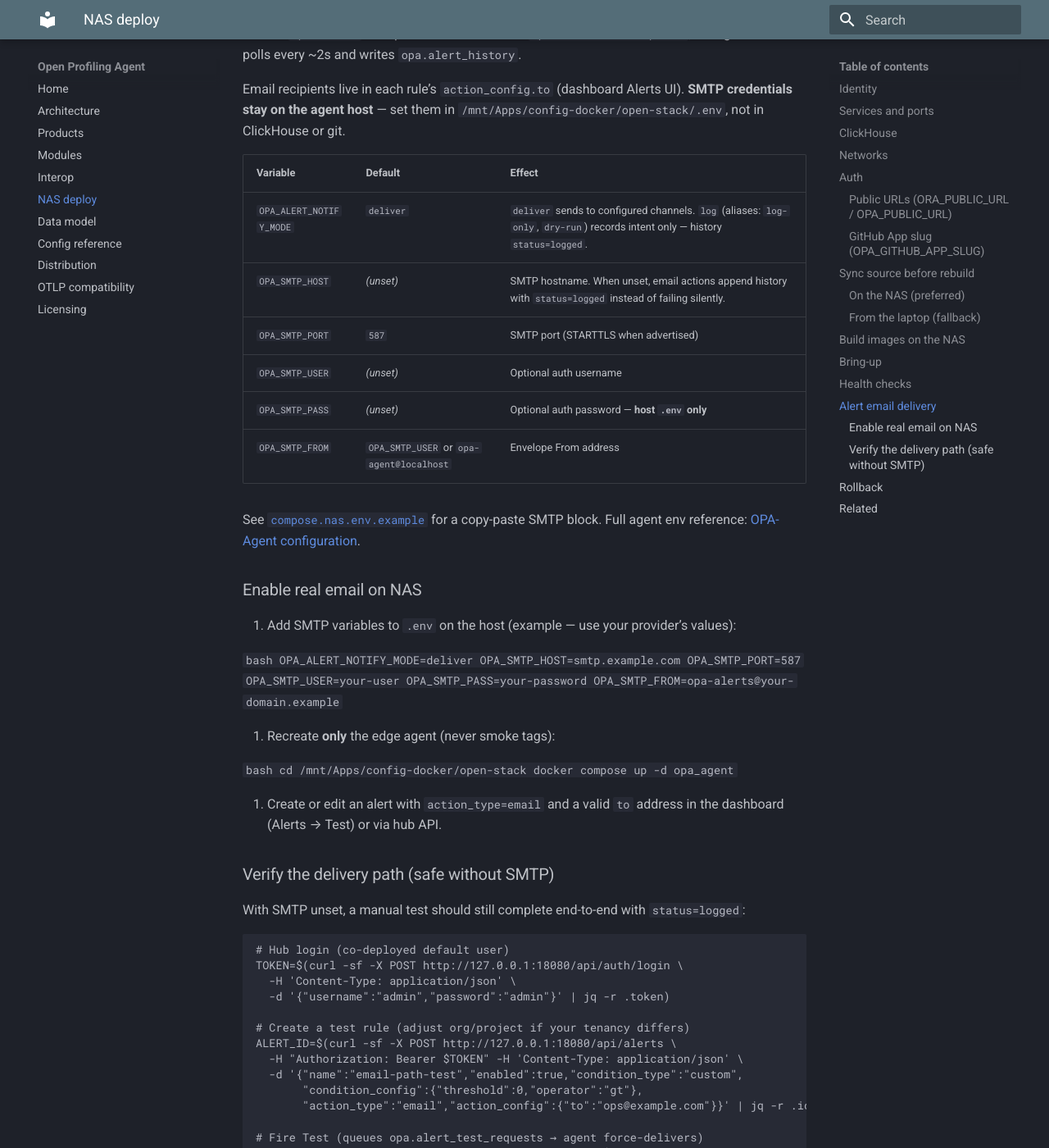
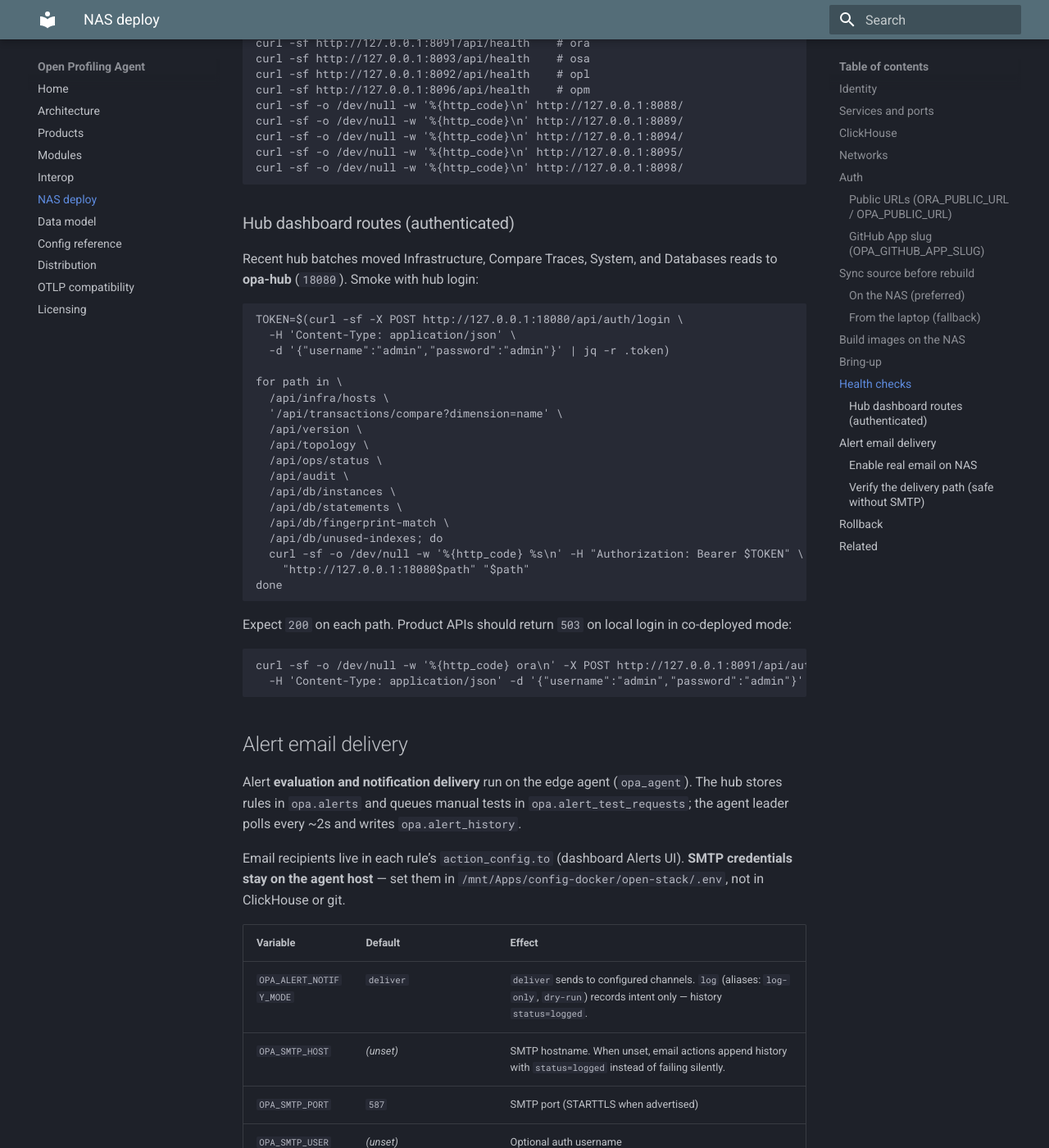
Before and after one commit to TheGrimmChester/OPA-Stack, an MkDocs documentation site: the page built from docs/nas-deploy.md, in a window 1280 px wide and 1400 px high, scrolled down 5110 px. Shown: the whole window at 82% size. Built offline with MkDocs 1.6.1 and Material for MkDocs 9.7.7, drawn with Linux system fonts in a browser that asks for light colours; some of the changed text lies outside the part shown.

Commit message:
Docs: NAS production behavior for sync, hub routes, and peers
Document verified NAS endpoints and recent production fixes: sync-nas-src
workflow, ORA legacy connector backfill, OPM git runtime for task jobs,
hub-owned dashboard routes (batches 2–3), and expanded hub-auth checks.

````diff
--- a/docs/nas-deploy.md
+++ b/docs/nas-deploy.md
@@ -48,6 +48,8 @@
 
 Pre-split review/security/perf tables that still live under database `opa` are left in place. New ORA/OSA/OPL writes go to their own databases. No destructive table moves are performed by this stack rename.
 
+**ORA GitHub connectors:** legacy rows may exist only in `opa.connectors`. On boot, `ora-api:nas` backfills missing connector rows into `ora.connectors` so OPM peer clone-credentials survive restart. Check `ora-api` logs for `legacy backfill` after recreate; no manual SQL is required.
+
 ## Networks
 
 - `open_internal` — stack-private bridge
@@ -57,16 +59,20 @@
 
 Co-deployed mode: shared `JWT_SECRET`, `AUTH_MODE=codeployed`, and `OPA_AUTH_REQUIRED=1` on **hub, ora-api, osa-api, opl-api, and opm-api**. Peers set `PEER_OPA_URL=http://hub:8080`. Hub issues user JWTs; product APIs validate them. Product-local `/api/auth/login` returns `503` in co-deployed mode.
 
-**Dashboard login:** ora-dashboard (`8089`), osa-dashboard (`8094`), opl-dashboard (`8095`), and opm-dashboard (`8098`) expose a same-origin **`/hub-auth/`** proxy to `hub:8080`. Browsers sign in via `/hub-auth/api/auth/login`; product API `/api/auth/login` stays disabled. Verify with:
+**Dashboard login:** ora-dashboard (`8089`), osa-dashboard (`8094`), opl-dashboard (`8095`), and opm-dashboard (`8098`) expose a same-origin **`/hub-auth/`** proxy to `hub:8080`. Browsers sign in via `/hub-auth/api/auth/login`; product API `/api/auth/login` stays disabled (`503`). Verify with:
 
 ```bash
-curl -sf http://127.0.0.1:8094/hub-auth/api/auth/status   # issuer opa-hub
-curl -sf http://127.0.0.1:8095/hub-auth/api/auth/status
+for port in 8089 8094 8095 8098; do
+  curl -sf "http://127.0.0.1:$port/hub-auth/api/auth/status" | jq -r .issuer   # opa-hub
+done
+curl -sf -X POST http://127.0.0.1:8098/hub-auth/api/auth/login \
+  -H 'Content-Type: application/json' \
+  -d '{"username":"admin","password":"admin"}' | jq -r .token
 ```
 
 Set **`OPEN_SERVICE_JWT_SECRET`** to a second secret (≥32 bytes), **distinct from** `JWT_SECRET`. Do not reuse the user JWT secret for service-to-service mint/validate. Compose passes it through without falling back to `JWT_SECRET`. After rotating the service secret, recreate **hub, ora-api, osa-api, opl-api, and opm-api** so all peers share the new value.
 
-OPM/OSA GitHub targets: `opm-api` and `osa-api` use `PEER_OPA_URL` (org directory) and `PEER_ORA_URL` (connectors / clone credentials). Configure GitHub App or PAT on **ora-api** (`OPA_GITHUB_APP_*`, `OPA_CONNECTOR_SECRET`). After image upgrades, redeploy `opa-hub`, `ora-api`, `opm-api`, `opm-dashboard`, `osa-api`, and `osa-dashboard` (`*:nas` tags only).
+OPM/OSA GitHub targets: `opm-api` and `osa-api` use `PEER_OPA_URL` (org directory) and `PEER_ORA_URL` (connectors / clone credentials). Configure GitHub App or PAT on **ora-api** (`OPA_GITHUB_APP_*`, `OPA_CONNECTOR_SECRET`). **`opm-api:nas` runtime must include `git`** — task jobs clone via ORA credentials inside the API image. After image upgrades, redeploy `opa-hub`, `ora-api`, `opm-api`, `opm-orchestrator`, `opm-dashboard`, `osa-api`, and `osa-dashboard` (`*:nas` tags only).
 
 ### Public URLs (`ORA_PUBLIC_URL` / `OPA_PUBLIC_URL`)
 
@@ -147,6 +155,38 @@
 curl -sf -o /dev/null -w '%{http_code}\n' http://127.0.0.1:8094/
 curl -sf -o /dev/null -w '%{http_code}\n' http://127.0.0.1:8095/
 curl -sf -o /dev/null -w '%{http_code}\n' http://127.0.0.1:8098/
+```
+
+### Hub dashboard routes (authenticated)
+
+Recent hub batches moved Infrastructure, Compare Traces, System, and Databases reads to **opa-hub** (`18080`). Smoke with hub login:
+
+```bash
+TOKEN=$(curl -sf -X POST http://127.0.0.1:18080/api/auth/login \
+  -H 'Content-Type: application/json' \
+  -d '{"username":"admin","password":"admin"}' | jq -r .token)
+
+for path in \
+  /api/infra/hosts \
+  '/api/transactions/compare?dimension=name' \
+  /api/version \
+  /api/topology \
+  /api/ops/status \
+  /api/audit \
+  /api/db/instances \
+  /api/db/statements \
+  /api/db/fingerprint-match \
+  /api/db/unused-indexes; do
+  curl -sf -o /dev/null -w '%{http_code} %s\n' -H "Authorization: Bearer $TOKEN" \
+    "http://127.0.0.1:18080$path" "$path"
+done
+```
+
+Expect `200` on each path. Product APIs should return `503` on local login in co-deployed mode:
+
+```bash
+curl -sf -o /dev/null -w '%{http_code} ora\n' -X POST http://127.0.0.1:8091/api/auth/login \
+  -H 'Content-Type: application/json' -d '{"username":"admin","password":"admin"}'
 ```
 
 ## Alert email delivery
````
Also changed, not shown: other parts of docs/nas-deploy.md (+2 -0 lines), docs/interop.md (+19 -0 lines), docs/products.md (+9 -0 lines).
